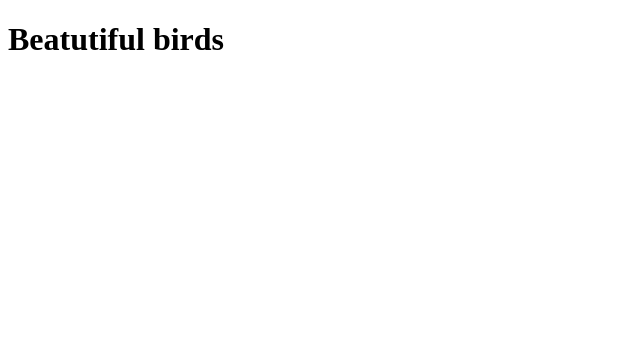
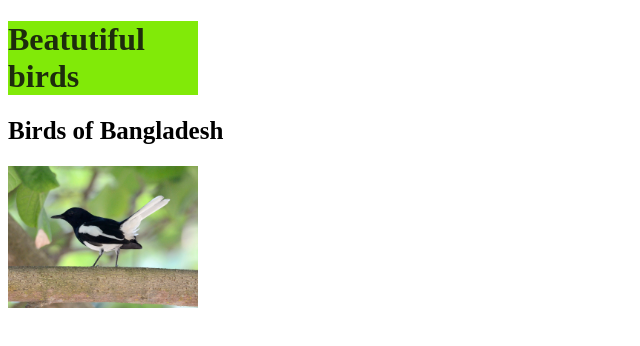
Before and after one commit to Toubibul/my-project-1, a plain HTML site: page index.html in a window 1280 px wide. Shown: the whole page, without its empty margins (0-640 px from the left). Drawn offline with Linux system fonts and the light colour scheme.

Commit message:
Bird of Bangladesh

```diff
--- a/index.html
+++ b/index.html
@@ -5,8 +5,31 @@
     <meta http-equiv="X-UA-Compatible" content="IE=edge">
     <meta name="viewport" content="width=device-width, initial-scale=1.0">
     <title>Document</title>
+    <style>
+         h1{
+          color: rgba(15, 16, 14, 0.876);
+          background-color: rgb(129, 234, 8);
+          height: 30%;
+          width: 15%;
+         }
+        h2{
+          font-size: 25px;
+        }
+        img{
+          height: 20%;
+          width: 15%;
+        }
+
+    </style>
 </head>
 <body>
   <h1>Beatutiful birds</h1>
+  <h2><b>
+    Birds of Bangladesh</b></h2>
+    <img src="images/Oriental Magpie Robin.jpg" alt="">
+
+
+
+
 </body>
 </html>
```
Also changed, not shown: images/Oriental Magpie Robin.jpg (added).
